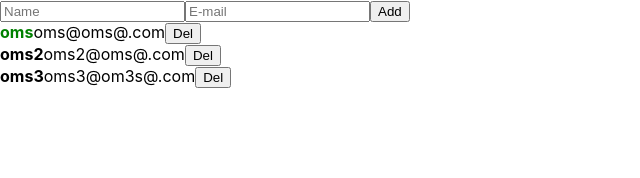
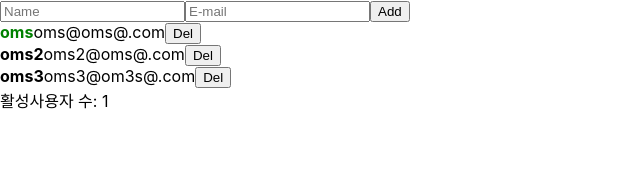
Before and after one commit to journy002/free-popol, a React (Create React App) app: page / in a window 1280 px wide. Shown: the top 178 px of the page, without its empty margins (0-640 px from the left). Built offline with nearby package versions, Linux system fonts and the light colour scheme.

Commit message:
add useMemo

```diff
--- a/src/App.js
+++ b/src/App.js
@@ -2,7 +2,7 @@ import logo from "./logo.svg";
 import "./App.css";
 import InputSample from "./components/inputSample";
 import InputSamples from "./components/inputSamples";
-import { useState, useRef } from "react";
+import { useState, useRef, useMemo } from "react";
 import UserList from "./components/userList";
 import CreateUsers from "./components/createUsers";
 
@@ -71,6 +71,13 @@ function App() {
     );
   };
 
+  const countActiveUsers = (users) => {
+    console.log("활성자 수 세는중 ...");
+    return users.filter((user) => user.active).length;
+  };
+
+  const count = useMemo(() => countActiveUsers(users), [users]);
+
   return (
     <div>
       <CreateUsers
@@ -80,6 +87,7 @@ function App() {
         onCreate={onCreate}
       />
       <UserList users={users} onRemove={onRemove} onToggle={onToggle} />
+      <div>활성사용자 수: {count}</div>
     </div>
   );
 }
--- a/src/components/userList.jsx
+++ b/src/components/userList.jsx
@@ -1,6 +1,13 @@
 import React from "react";
+import { useEffect } from "react";
 
 function User({ user, onRemove, onToggle }) {
+  useEffect(() => {
+    console.log("화면 나타남");
+    return () => {
+      console.log("사라짐");
+    };
+  }, [user]);
   const { name, email } = user;
   return (
     <div>
```
